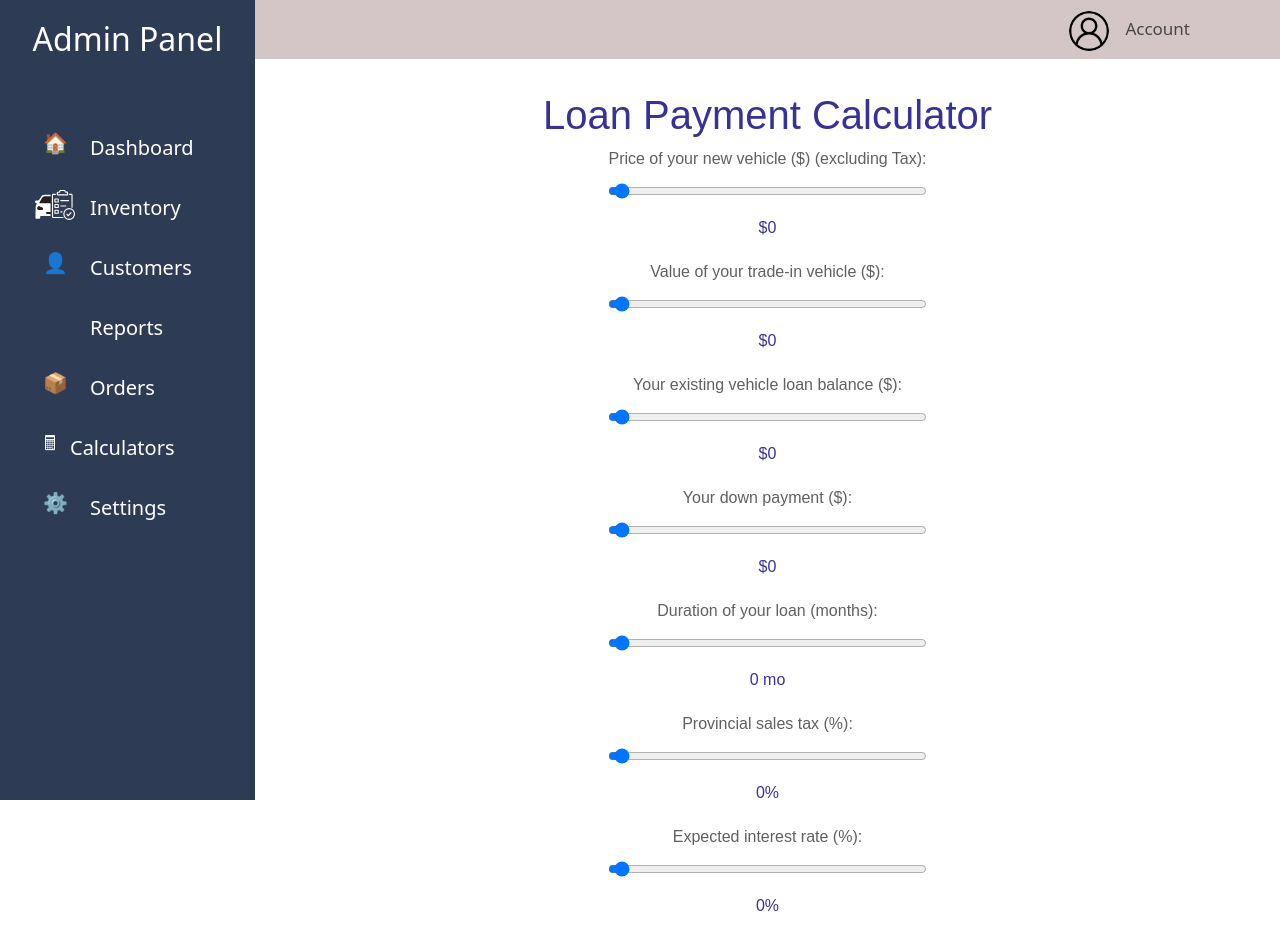
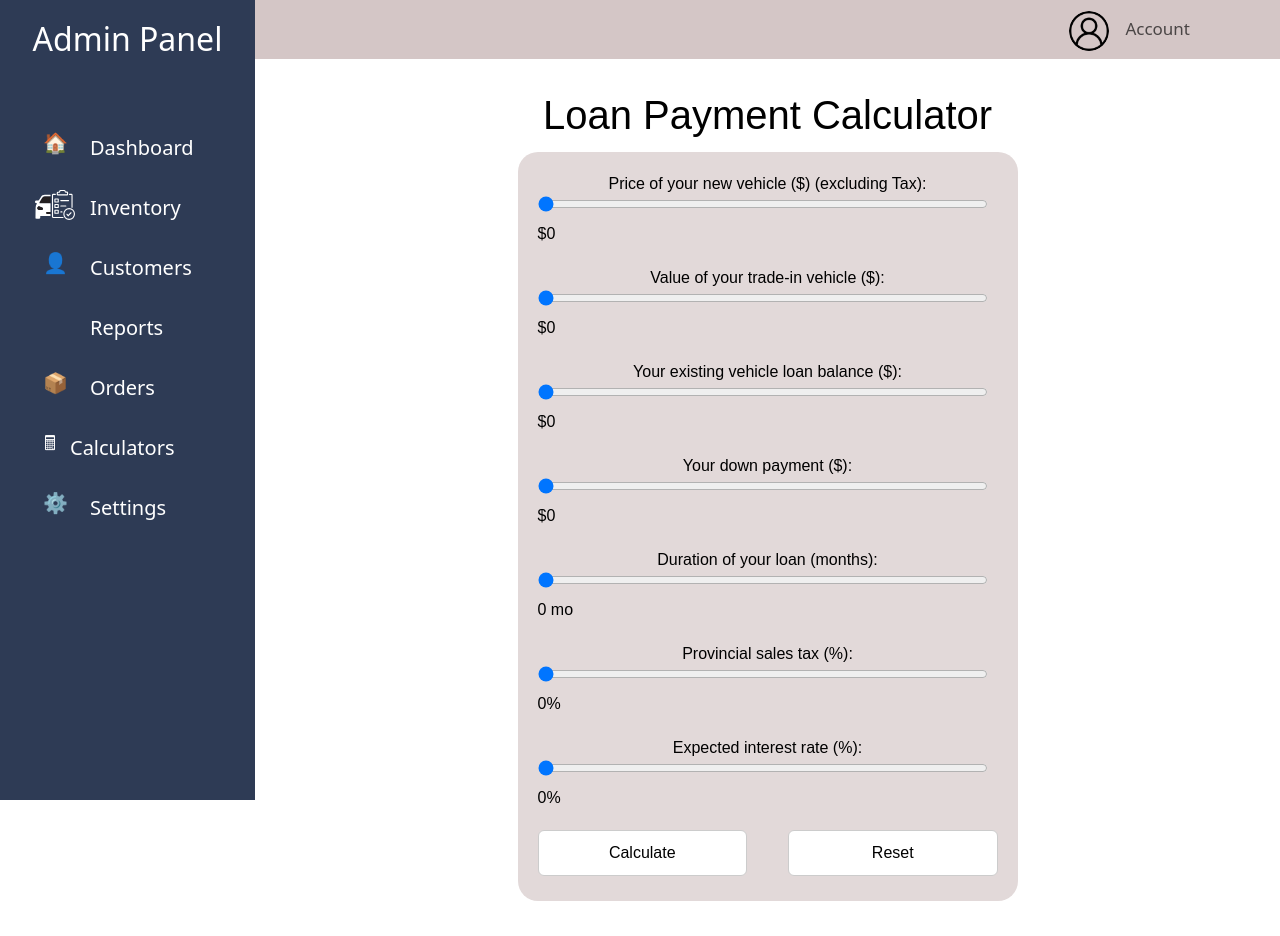
Before and after one commit to singemazuo/VIN-Decoder, a React (Create React App) app in the folder vin-decoder-client/: page /loan in a window 1280 px wide. Shown: the top 936 px of the page. After the commit the page ends 901 px from the top, so only its background shows below. Built offline with nearby package versions, Linux system fonts and the light colour scheme; no server answers.

Commit message:
calc updates

```diff
--- a/vin-decoder-client/src/Pages/LeaseCalc.module.css
+++ b/vin-decoder-client/src/Pages/LeaseCalc.module.css
@@ -1,5 +1,5 @@
 .container{
-    margin: 0;
+    margin: 0 0 0 255px;
     padding: 0;
     box-sizing: border-box;
     display: flex;
--- a/vin-decoder-client/src/Pages/LoanCalc.js
+++ b/vin-decoder-client/src/Pages/LoanCalc.js
@@ -93,7 +93,7 @@ const LoanCalc = () => {
       </div>
       <div className={styles.container}>
         <h1>Loan Payment Calculator</h1>
-        <form id="loanForm" onSubmit={handleSubmit} onReset={handleReset}>
+        <form className={styles.loanForm} onSubmit={handleSubmit} onReset={handleReset}>
           <div className={styles.formGroup}>
             <label htmlFor="price">Price of your new vehicle ($) (excluding Tax):</label>
             <input
@@ -193,8 +193,8 @@ const LoanCalc = () => {
             <output>{formData.interestRate}%</output>
           </div>
           <div className={styles.buttons}>
-            <button type="submit">Calculate</button>
-            <button type="reset">Reset</button>
+            <button className={styles.button} type="submit">Calculate</button>
+            <button className={styles.button} type="reset">Reset</button>
           </div>
         </form>
         {result && (
--- a/vin-decoder-client/src/Pages/LoanCalc.module.css
+++ b/vin-decoder-client/src/Pages/LoanCalc.module.css
@@ -1,9 +1,9 @@
-.sideBar{
+.sideBar {
     position: relative;
     z-index: 1000;
   }
 
-.navBar{
+  .navBar {
     position: relative;
     z-index: 100;
   }
@@ -17,20 +17,21 @@
     align-items: center;
     height: 100vh;
     font-family: Arial, Helvetica, sans-serif;
-    color: #383197;
+    color: #000000;
     padding-left: 255px;
   }
 
-.leaseForm {
+  .loanForm {
+    margin-top: 5px;
     display: flex;
     flex-direction: column;
     align-items: center;
     width: 100%;
-    max-width: 400px;
+    max-width: 500px;
     border-radius: 20px;
     padding: 20px 0 25px 0;
     padding-left: 255;
-    background-color: #d4cece;
+    background-color: #e2d9d9;
   }
 
   .leaseButtons {
@@ -56,28 +57,30 @@
     display: flex;
     flex-direction: column;
     margin-bottom: 20px;
+    width: 100%;
   }
 
   .formGroup label {
-    margin-bottom: 5px;
-    color: #606060;
+    color: #000000;
   }
 
-.formGroup input {
-    height: 30px;
-    margin-bottom: 10px;
-    padding: 5px;
-    border-radius: 4px;
-    border: 1px solid #cccccc;
-    background-color: #ffffff;
-    color: #000000;
+  .formGroup input[type="range"] {
+    width: 90%;
+    margin-left: 20px;
+    margin-right: 20px;
   }
+
+  .formGroup output {
+    margin-top: 10px;
+    margin-left: 20px;
+    text-align: left;
+    align-self: flex-start;  }
 
   .buttons {
     display: flex;
     justify-content: space-around;
     width: 100%;
-    gap: 4px;
+    gap: 1px;
   }
 
   .button {
@@ -88,6 +91,7 @@
     background-color: #ffffff;
     color: #000000;
     cursor: pointer;
+    margin: 0 20px;
   }
 
   .button:hover {
@@ -98,4 +102,5 @@
     text-align: center;
     margin-top: 20px;
     color: #000000;
+    margin-bottom: 30px;
   }
```
Lines whose indentation alone changed are shown as unchanged.
